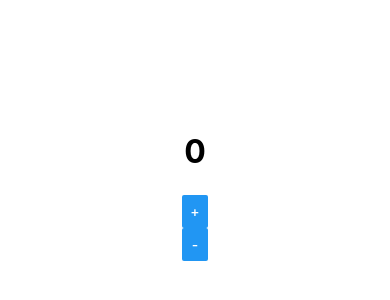
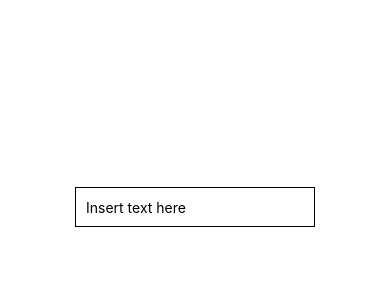
Before and after one commit to rafael-the-dev/react-native-basic, a React Native app: screen / in a window 390 px wide. Shown: the part 226-526 px from the top of the page. Built offline with nearby package versions, Linux system fonts and the light colour scheme.

Commit message:
test InputTest component, create onChange handler and render input value

```diff
--- a/App.js
+++ b/App.js
@@ -1,25 +1,22 @@
 import { useCallback, useState } from "react"
-import { Button, StyleSheet, Text, View } from 'react-native';
+import { Button, StyleSheet, Text, TextInput, View } from 'react-native';
 
 export default function App() {
-    const [ number, setNumber ] = useState(0);
+    const [ value, setValue ] = useState("");
 
-    const increaseHandler = useCallback(() => setNumber(currentNumber => {
-        console.log(currentNumber); return currentNumber + 1;
-    }), []);
-    const decreaseHandler = useCallback(() => setNumber(currentNumber => currentNumber - 1), []);
+    const onChangeHandler = useCallback((text) => {
+        setValue(text);
+    }, [])
 
     return (
         <View style={styles.container}>
-            <Text style={styles.text}>{ number }</Text>
-            <View style={styles.buttonsContainer}>
-                <Button
-                    onPress={increaseHandler}
-                    title="+"
-                />
-                <Button
-                    onPress={decreaseHandler}
-                    title="-"
+            <Text style={styles.text}>{ value }</Text>
+            <View style={styles.inputContainer}>
+                <TextInput
+                    onChangeText={onChangeHandler}
+                    placeholder="Insert text here"
+                    style={styles.input}
+                    value={value}
                 />
             </View>
         </View>
@@ -34,10 +31,17 @@ const styles = StyleSheet.create({
     justifyContent: 'center',
   },
   text: {
-    fontSize: '2rem',
+    fontSize: '1.2rem',
     fontWeight: "bold"
   },
-  buttonsContainer: {
-    marginTop: "1.5rem"
+  inputContainer: {
+    marginTop: '1.4rem'
+  },
+  input: {
+    borderColor: "#000",
+    borderStyle: "solid",
+    borderWidth: 1,
+    height: 40,
+    padding: 10
   }
 });
```
